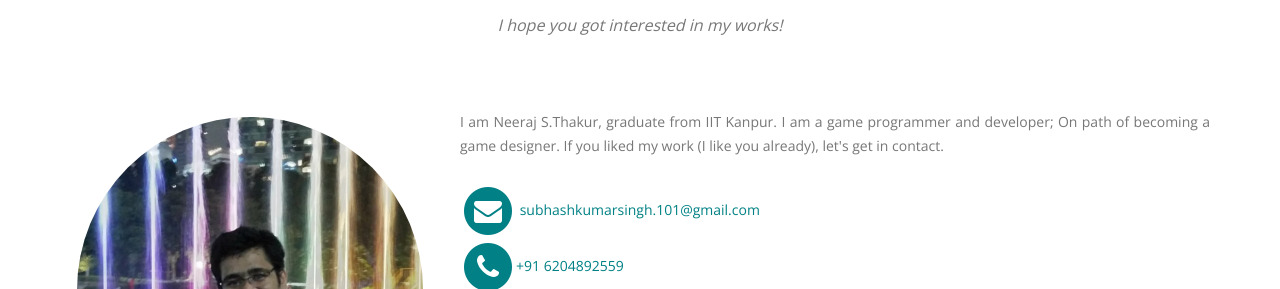
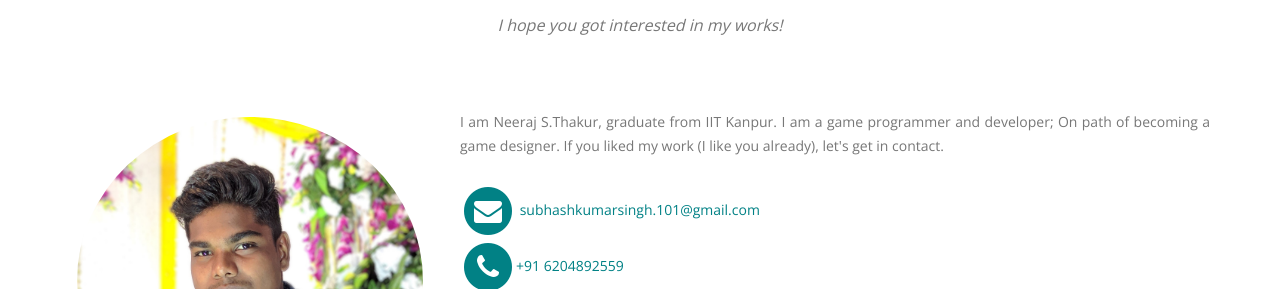
Before and after one commit to UnityApp/portfolio, a website: page index.html in a window 1280 px wide. Shown: the part 6889-7178 px from the top of the page. Drawn offline with nearby package versions, Linux system fonts and the light colour scheme; a web font is replaced by a local one.

Commit message:
Update index.html

```diff
--- a/index.html
+++ b/index.html
@@ -9,7 +9,7 @@
     <meta name="description" content="Game Programmer, Designer and Developer Portfolio of Neeraj Thakur, IIT Kanpur B.Tech gradutate. Experienced in Unity3D, C#, C++, Js, Gameplay Prototyping, Android Programming, Shader and many more.">
     <meta name="author" content="SUBHASH KUMAR, subhashkumarsingh.101@gmail.com">
     <meta name="keywords" content="Game, Programmer, Gameplay, Developer, Indie, Designer, Designer, Portfolio, Unity, Unity3D, C#, C++,C,Python, Js, IIT, IITK, India, Indian, Institute of Technology, Kanpur, AR, Augmented, VR, Virtual, MR, Mixed, Reality, Homography, Google, Android, Carboard, Microsoft, Code.fun.do, Shader, Cg, HLSL, AI, 3D, 2D, Neeraj, Thakur">
-    <meta property="og:image" content="img/neeraj.jpg">
+    <meta property="og:image" content="img/subhash_img.jpg">
     <meta name="google-site-verification" content="xDJyLqBjXRWvHO2nDuwWnZPF6ohX08uhF4eCDptAahg" />
 
     <title>Game Programmer Portfolio, SUBHASH KUMAR</title>
@@ -191,7 +191,7 @@
             <div class="row">
                 <div class="col-sm-4">
                     <div class="team-member">
-                        <img src="img/neeraj.jpg" class="img-responsive img-circle" alt="Subhash Kumar, Game Programmer" title="Subhash Kumar">
+                        <img src="img/subhash_img.jpg" class="img-responsive img-circle" alt="Subhash Kumar, Game Programmer" title="Subhash Kumar">
                         <h4>Subhash Kumar</h4>
                         <p class="text-muted">Game Programmer</p>
                         <ul class="list-inline social-buttons">
```
